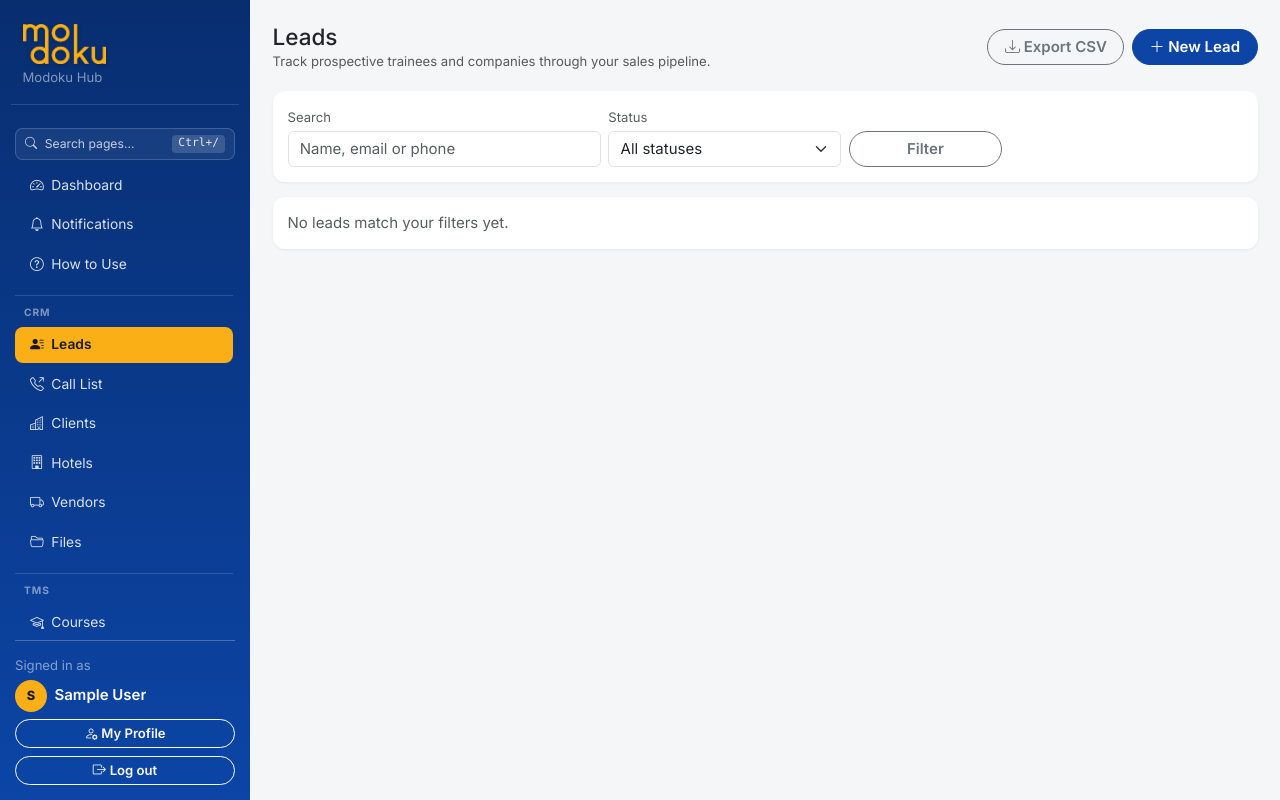
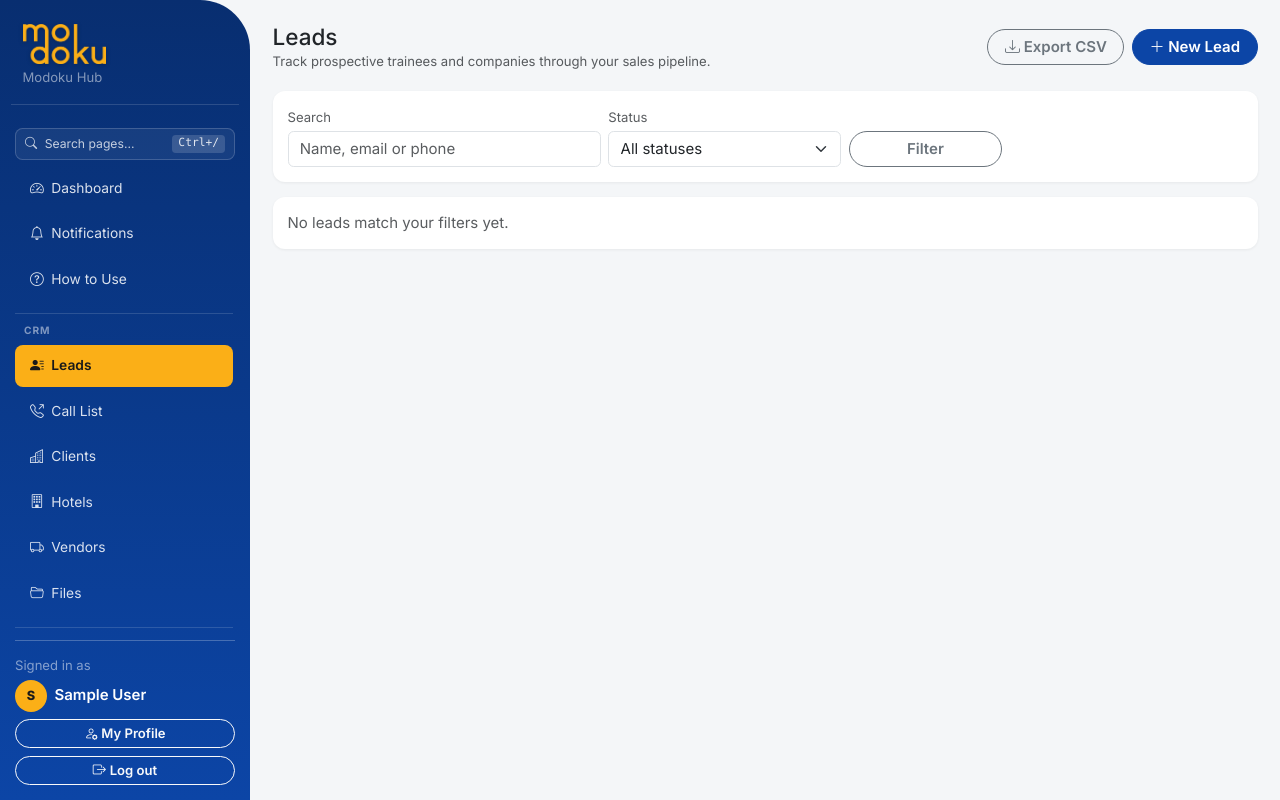
Before and after one commit to modokutech/modoku-crm, a Flask app: page /leads/ in a window 1280 px wide. Run offline with Flask 3, Linux system fonts and the light colour scheme; the visitor is signed in with stand-in values (Sample User, id 1); data comes from the database, SQL or seed files in the repository; data that the repository does not hold is empty; some libraries are stand-ins or nearby versions.

Commit message:
Sidebar CSS tweaks

```diff
--- a/modoku_crm/static/css/style.css
+++ b/modoku_crm/static/css/style.css
@@ -32,6 +32,7 @@ body {
   min-width: 250px;
   background: linear-gradient(180deg, var(--brand-dark), var(--brand));
   color: #fff;
+  border-top-right-radius: 50px;
 }
 
 /* The nav list is the only part of the sidebar that scrolls — the logo
@@ -39,6 +40,7 @@ body {
    at the bottom, even when there are more nav links than fit the
    viewport (e.g. the full Admin section). */
 .sidebar-nav {
+  --bs-nav-link-padding-y: 0.7rem;
   flex: 1 1 auto;
   min-height: 0;
   overflow-y: auto;
```
